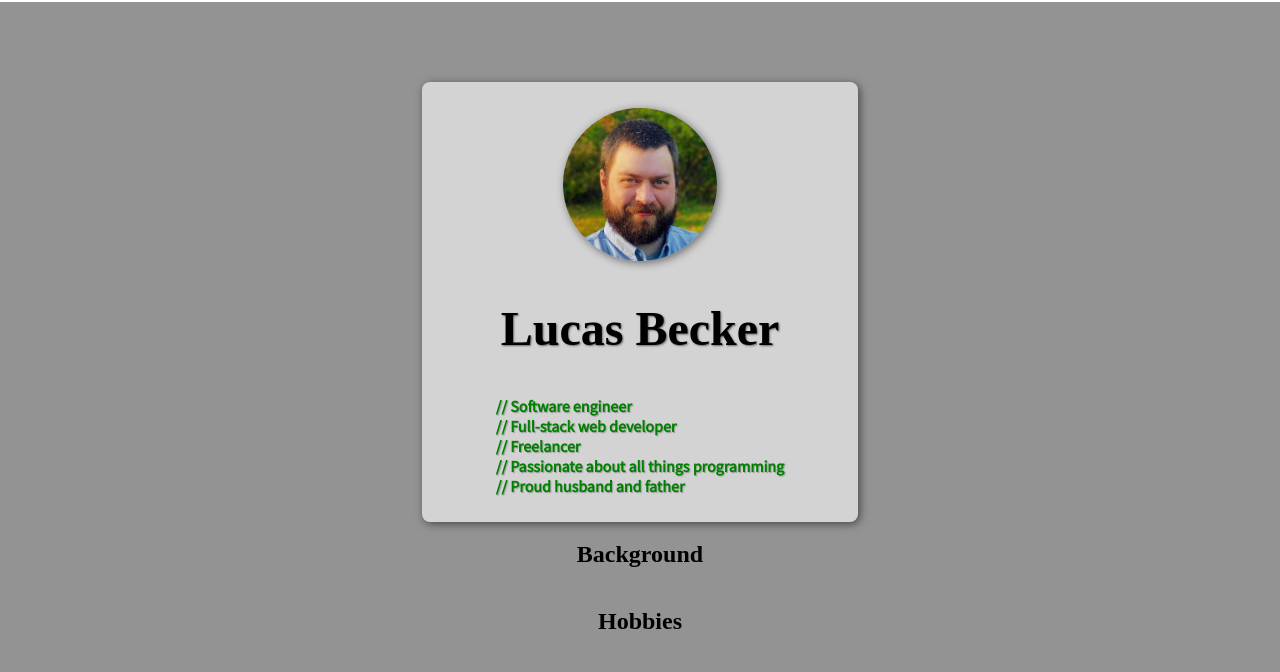
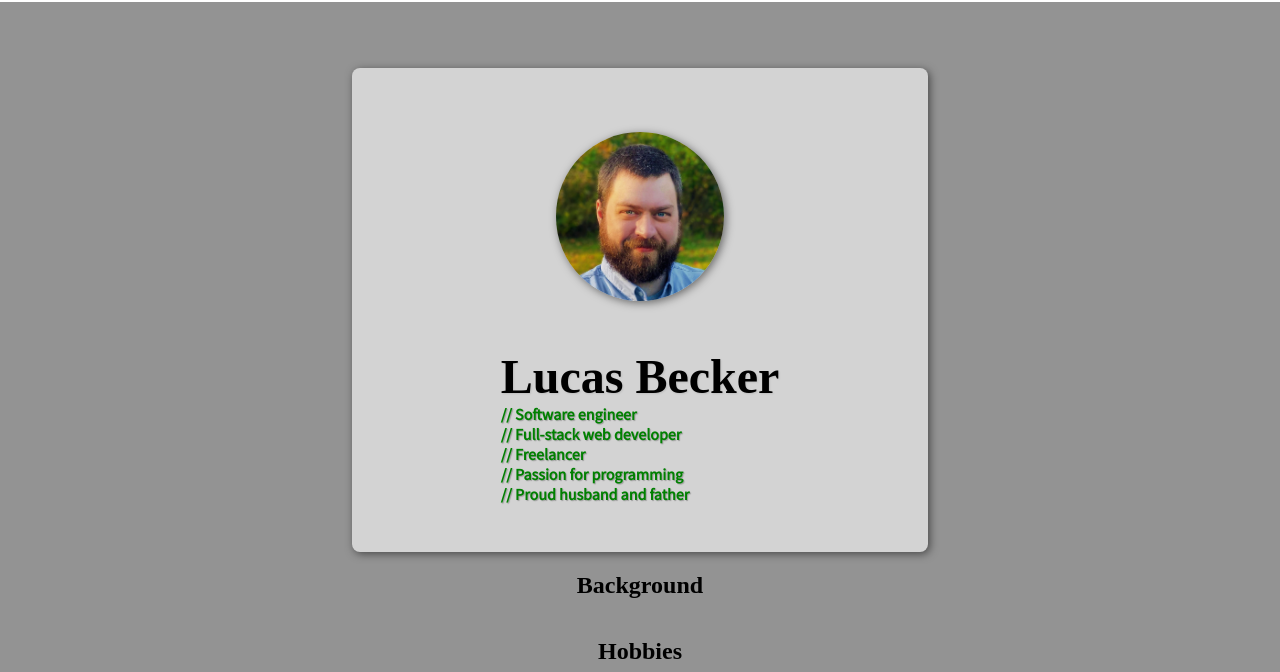
Before and after one commit to lucasbecker-dev/LucasBecker.dev, a plain HTML site: page index.html in a window 1280 px wide. Shown: the part 802-1474 px from the top of the page. Drawn offline with Linux system fonts and the light colour scheme; a web font is replaced by a local one.

Commit message:
a few small positioning adjustments

```diff
--- a/css/styles.css
+++ b/css/styles.css
@@ -14,6 +14,9 @@
   --teal-color: #098658;
   --yellow-color: #795e26;
   --purple-color: #af00db;
+
+  overflow-y: scroll;
+  overflow-x: hidden;
 }
 
 /* ELEMENTS */
@@ -74,12 +77,13 @@ a {
 }
 
 section {
-  height: 100vh;
+  min-height: 100vh;
   width: 100vw;
   display: flex;
   flex-direction: column;
   align-items: center;
   justify-content: center;
+  padding: 1vh 1vw;
 }
 
 footer {
@@ -94,12 +98,13 @@ footer {
 /* CLASSES */
 /***********/
 .profile-pic {
-  width: 40%;
+  width: 33%;
   border-radius: 50%;
+  margin: 32px;
 }
 
 .small-text-shadow {
-  text-shadow: 1px 1px 2px rgba(0, 0, 0, 0.5);
+  text-shadow: 1px 1px 2px rgba(0, 0, 0, 0.1);
 }
 
 .deep-color {
@@ -140,11 +145,13 @@ footer {
 
 .light-card {
   background-color: var(--medium-color);
+  max-height: inherit;
   border-radius: 8px;
   box-shadow: 2px 2px 8px rgba(0, 0, 0, 0.5);
-  padding: 2%;
-  width: 30vw;
-  max-width: 80vw;
+  padding: 2.5%;
+  width: 40vw;
+  max-width: fit-content;
+  min-width: 40vw;
   display: inline-flex;
 }
 
@@ -214,7 +221,7 @@ footer {
 }
 
 .fade-in {
-  animation: fade-in 5000ms;
+  animation: fade-in-and-grow 5000ms;
   animation-fill-mode: forwards;
   animation-timing-function: ease-out;
 }
@@ -224,7 +231,7 @@ footer {
 }
 
 .fade-in-element {
-  animation: fade-in var(--slide-and-fade-in-timer);
+  animation: fade-in-and-grow var(--slide-and-fade-in-timer);
 }
 
 .slide-in-from-left-element {
@@ -336,7 +343,7 @@ input:checked + .slider:before {
 /*******/
 #nav-text {
   font-family: "Roboto Slab", serif;
-  width: 7.5%;
+  width: 128px;
   margin-right: 16px;
   color: var(--text-color);
 }
@@ -357,6 +364,14 @@ input:checked + .slider:before {
   margin-left: 8px;
 }
 
+#about-title-box {
+  margin: 16px;
+}
+
+#about-title-box h1 {
+  margin: 0;
+}
+
 #about-title-subtext {
   text-align: left;
 }
@@ -370,7 +385,7 @@ input:checked + .slider:before {
 
 /* ANIMATIONS */
 /**************/
-@keyframes fade-in {
+@keyframes fade-in-and-grow {
   0% {
     opacity: 0;
     transform: scale(0.7, 0.7);
@@ -445,12 +460,14 @@ input:checked + .slider:before {
 } */
 
 @media screen and (max-width: 600px) {
+  #nav-text {
+    width: 96px;
+  }
 }
 
 @media screen and (max-width: 900px) {
   .light-card {
     width: 80vw;
-    padding: 2.5%;
   }
 }
 
--- a/index.html
+++ b/index.html
@@ -90,7 +90,7 @@
             src="img/profile-pic-FINAL-SQUARE.jpg"
             class="profile-pic light-box-shadow"
           />
-          <div class="flex-col-nowrap centered">
+          <div id="about-title-box" class="flex-col-nowrap">
             <h1 class="about-h1 small-text-shadow title-font-size">
               Lucas Becker
             </h1>
@@ -98,7 +98,7 @@
               <p>// Software engineer</p>
               <p>// Full-stack web developer</p>
               <p>// Freelancer</p>
-              <p>// Passionate about all things programming</p>
+              <p>// Passion for programming</p>
               <p>// Proud husband and father</p>
             </div>
           </div>
@@ -109,7 +109,9 @@
       </section>
       <section id="CV" class="dark-bg"></section>
       <h1 class="CV-h1">Credentials</h1>
-      <h2 class="CV-h2"></h2>
+      <h2 class="CV-h2">Education</h2>
+      <h2 class="CV-h2">Certifications</h2>
+      <h2 class="CV-h2">Project Highlights</h2>
       <section id="skills" class="light-bg"></section>
       <section id="contact" class="dark-bg"></section>
     </main>
```
